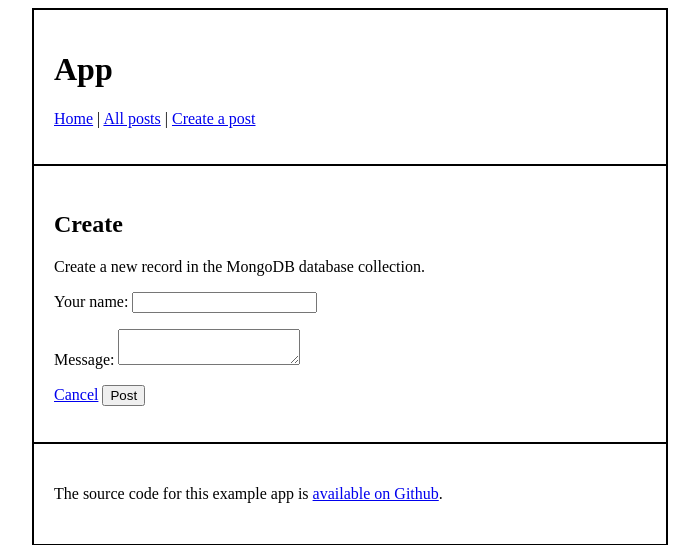
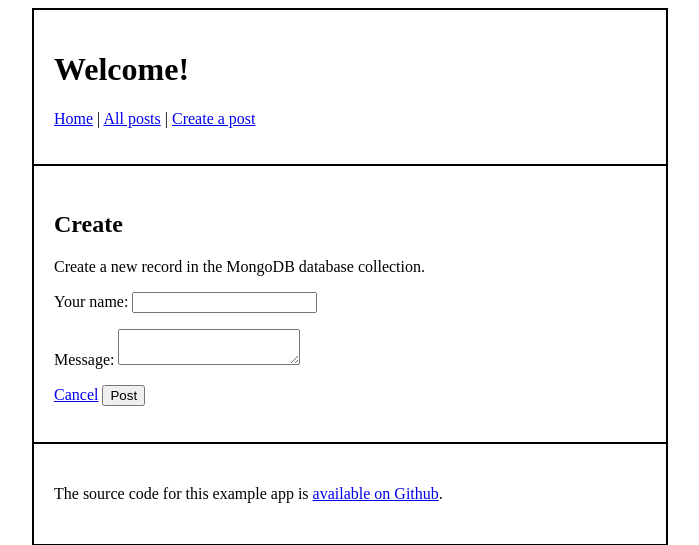
Before and after one commit to ShreyaJakharC/webApp, a Flask app: page /create in a window 1280 px wide. Shown: the top 545 px of the page, without its empty margins (290-989 px from the left). Run offline with Flask 2, Linux system fonts and the light colour scheme; parts of the project's set-up code (start-up, migrations or seed data) failed here and were passed over.

Commit message:
Push Trial 4

```diff
--- a/templates/base.html
+++ b/templates/base.html
@@ -1,7 +1,7 @@
 <!DOCTYPE html>
 <html>
   <head>
-    <title>Cool</title>
+    <title>Flask-MongoDB Example App</title>
     <link
       rel="stylesheet"
       href="{{ url_for('static', filename='css/style.css') }}"
@@ -10,7 +10,7 @@
   <body>
     <div class="container">
       <header>
-        <h1>App</h1>
+        <h1>Welcome!</h1>
         <p>
           <a href="{{ url_for('home')}}">Home</a> |
           <a href="{{ url_for('read')}}">All posts</a> |
```
